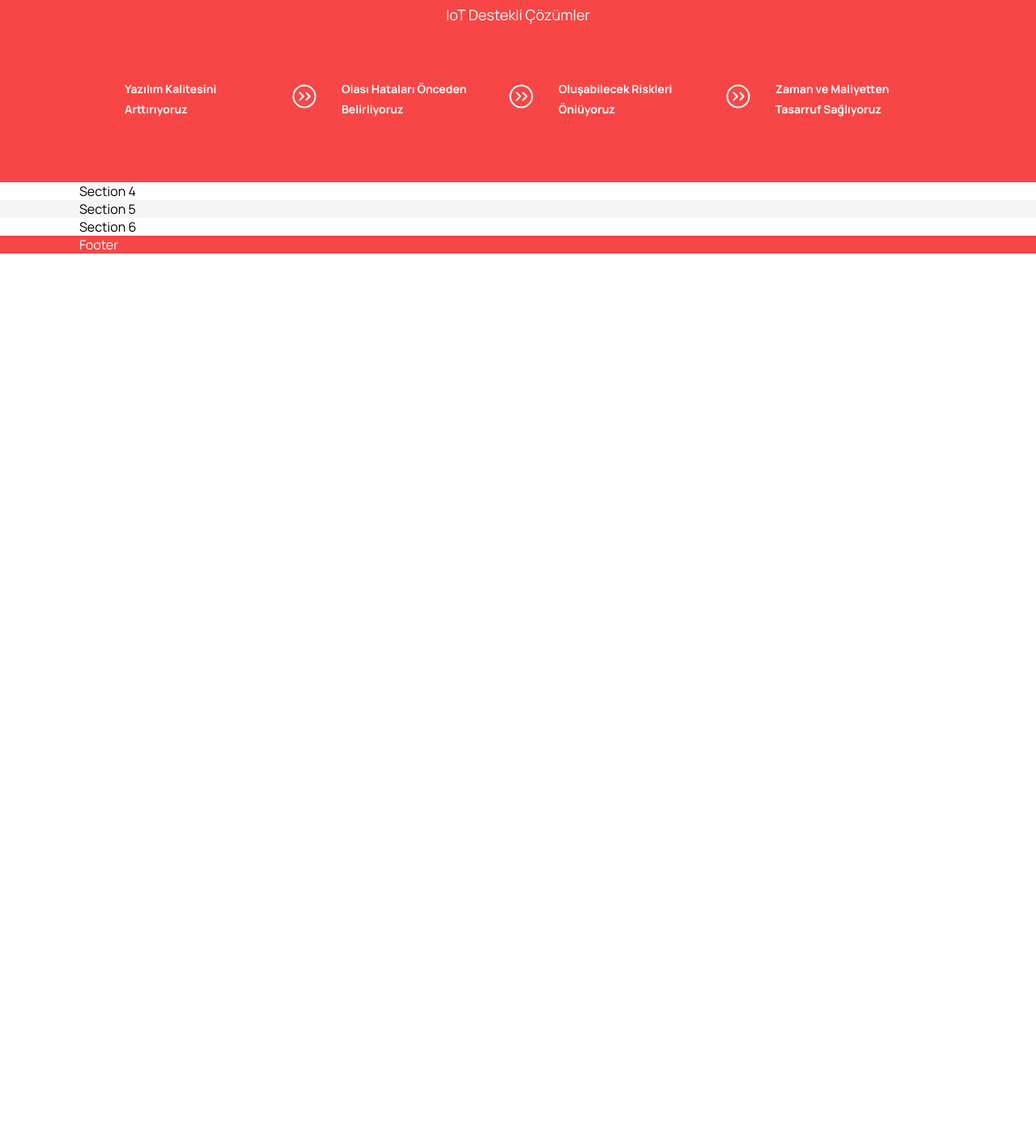
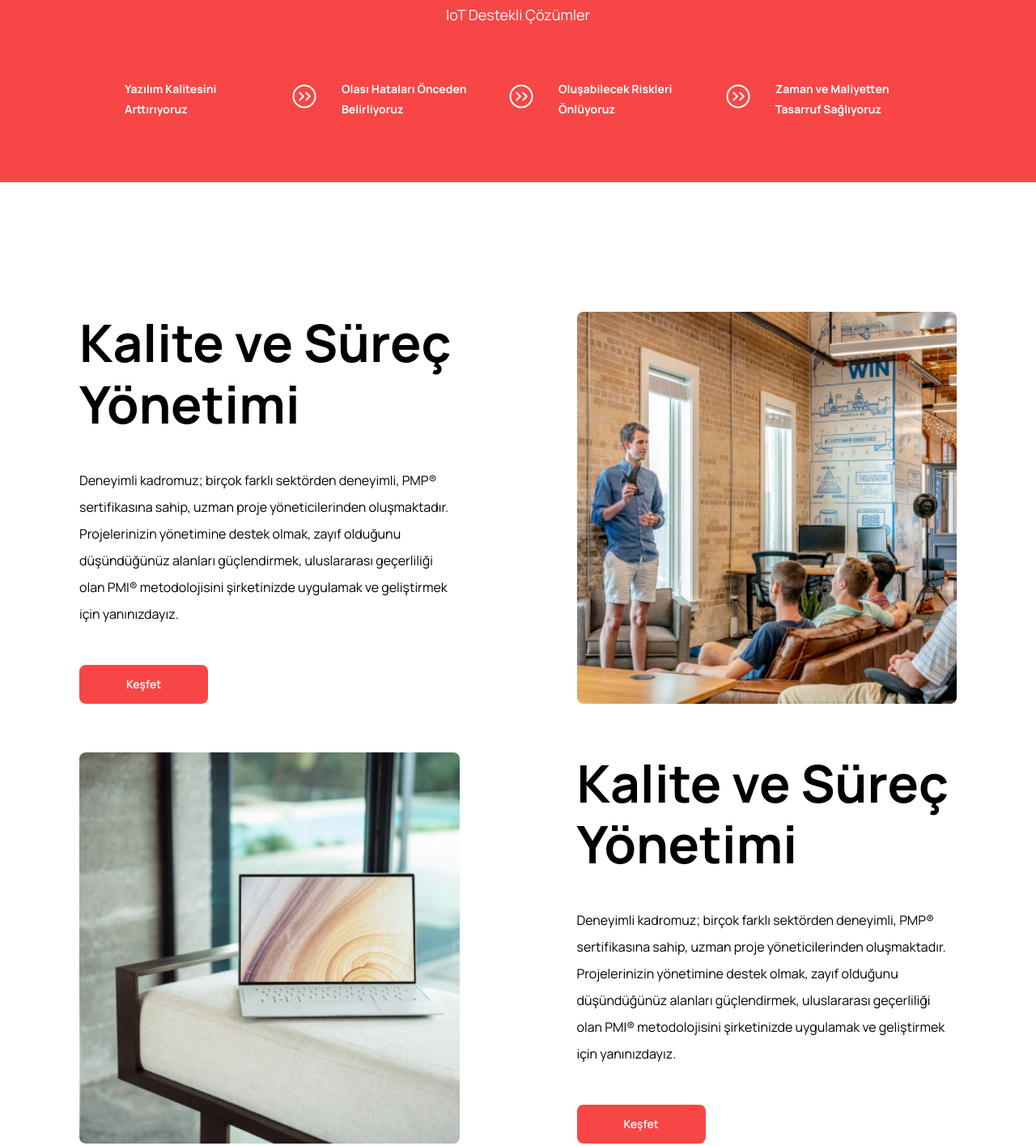
Before and after one commit to GV-88/KITM-FE-U1003-1, a plain HTML site: page index.html in a window 1280 px wide. Shown: the part 2196-3611 px from the top of the page at 81% size. Before the commit the page ends 2509 px from the top, so only its background shows below. Drawn offline with Linux system fonts and the light colour scheme.

Commit message:
getting started with articles; not done yet, stuck with matching height...

```diff
--- a/css/1_style.css
+++ b/css/1_style.css
@@ -66,12 +66,13 @@ p {
 /* #region button defaults */
 
 button,
-.btn {
+.btn, a.btn {
   cursor: pointer;
   border: none;
   border-radius: 8px;
   padding: 12px;
   font-weight: 600;
+  text-decoration: none;
 }
 
 /* #endregion */
@@ -515,3 +516,112 @@ header .btn {
 }
 
 /* #endregion */
+
+/* #region articles */
+
+#section-articles {
+  padding-top: 75px;
+  padding-bottom: 79px;
+}
+#section-articles article {
+  font-size: 14px; /* this should work with relative em units */
+}
+.article-title {
+  font-size: 36px;
+  line-height: 1.1125;
+  margin: 0 0 20px 0;
+  font-weight: 700;
+}
+.article-body {
+  line-height: 2.0625;
+  margin-bottom: 40px;
+}
+article .btn {
+  font-size: 14px;
+  line-height: 1.6875;
+  padding: 12px 58px;
+}
+article figure {
+  margin: 0;
+  padding: 0;
+}
+article figure img {
+  border-radius: 8px;
+}
+@media screen and (min-width: 768px) {
+  #section-articles {
+    padding-top: 160px;
+    padding-bottom: 160px;
+  }
+  .article-title {
+    font-size: 58px;
+    line-height: 1;
+  }
+  .article-body {
+    margin-bottom: 46px;
+  }
+}
+@media screen and (min-width: 1200px) {
+  #section-articles article {
+    font-size: 16px;
+  }
+  .article-title {
+    font-size: 64px;
+    line-height: 1.185;
+    margin-bottom: 40px;
+  }
+}
+
+/* article layout */
+#section-articles {
+  display: flex;
+  flex-flow: column nowrap;
+  align-items: stretch;
+  gap: 60px;
+}
+article figure img {
+  display: block;
+  object-fit: cover;
+  width: 100%;
+}
+#section-articles article {
+  display: grid;
+  grid-template: auto auto / 100%;
+  row-gap: 30px;
+}
+#section-articles article figure {
+  grid-row: 1;
+}
+.article-mainpart {
+  text-align: center;
+}
+article .btn {
+  display: block; /* this makes full width */
+}
+@media screen and (min-width: 768px) {
+  #section-articles article {
+    grid-template: auto / 1fr 1fr;
+    grid-auto-flow: column;
+    column-gap: 56px;
+  }
+  #section-articles article:nth-child(2n) figure {
+    grid-column: 1;
+  }
+  article figure img {
+    height: 100%;
+    /* TODO: make image height always adapt to content in another column */
+  }
+  .article-mainpart {
+    text-align: start;
+  }
+  article .btn {
+    display: inline-block;
+  }
+}
+@media screen and (min-width: 1200px) {
+  #section-articles article {
+    column-gap: 145px;
+  }
+}
+
+/* #endregion */
--- a/index.html
+++ b/index.html
@@ -101,7 +101,33 @@
         <div class="process-item">Zaman ve Maliyetten Tasarruf Sağlıyoruz</div>
       </div>
     </section>
-    <section>Section 4</section>
+    <section id="section-articles">
+      <article>
+        <!-- hardest work is coming up with names :) -->
+        <main class="article-mainpart">
+          <h3 class="article-title">Kalite ve Süreç Yönetimi</h3>
+          <div class="article-body">
+            <p>Deneyimli kadromuz; birçok farklı sektörden deneyimli, PMP® sertifikasına sahip, uzman proje yöneticilerinden oluşmaktadır. Projelerinizin yönetimine destek olmak, zayıf olduğunu düşündüğünüz alanları güçlendirmek, uluslararası geçerliliği olan PMI® metodolojisini şirketinizde uygulamak ve geliştirmek için yanınızdayız.</p>
+          </div>
+          <a class="btn" href="#">Keşfet</a>
+        </main>
+        <figure>
+          <img src="/assets/pictures/Illustration.jpg" alt="associated photo">
+        </figure>
+      </article>
+      <article>
+        <main class="article-mainpart">
+          <h3 class="article-title">Kalite ve Süreç Yönetimi</h3>
+          <div class="article-body">
+            <p>Deneyimli kadromuz; birçok farklı sektörden deneyimli, PMP® sertifikasına sahip, uzman proje yöneticilerinden oluşmaktadır. Projelerinizin yönetimine destek olmak, zayıf olduğunu düşündüğünüz alanları güçlendirmek, uluslararası geçerliliği olan PMI® metodolojisini şirketinizde uygulamak ve geliştirmek için yanınızdayız.</p>
+          </div>
+          <a class="btn" href="#">Keşfet</a>
+        </main>
+        <figure>
+          <img src="/assets/pictures/Illustration-1.jpg" alt="associated photo">
+        </figure>
+      </article>
+    </section>
     <section>Section 5</section>
     <section>Section 6</section>
     <footer class="primary">Footer</footer>
```
Also changed, not shown: assets/pictures/Illustration-1.jpg (added), assets/pictures/Illustration.jpg (added).
